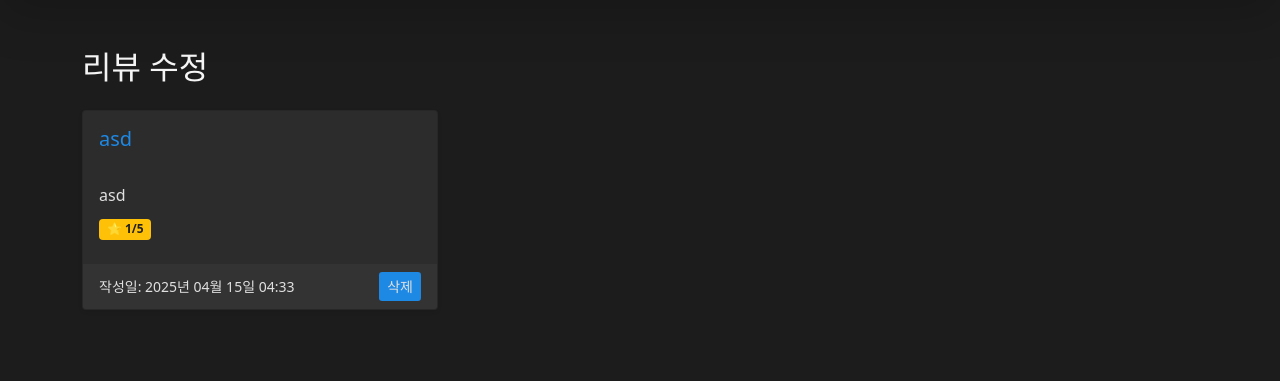
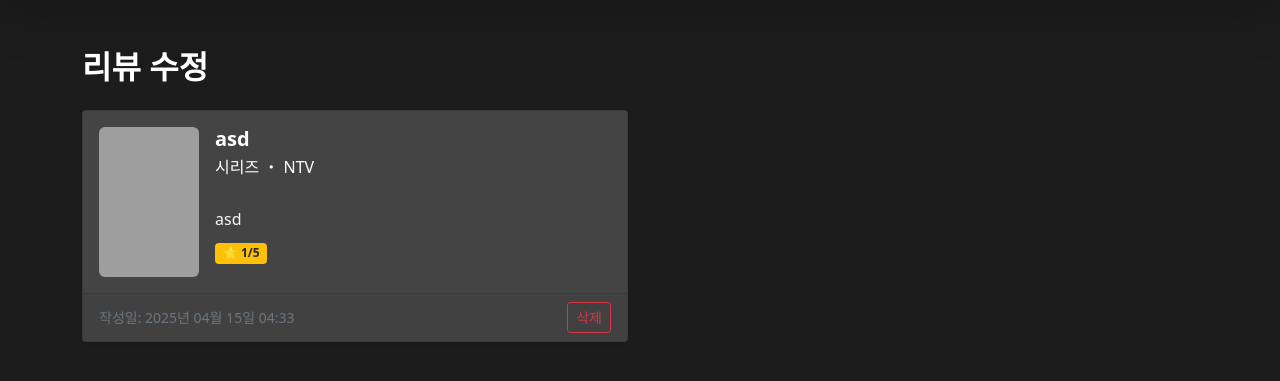
Before and after one commit to p7373993/moviereview, a Django app: template templates/mypage/my_review_list.html in a window 1280 px wide. Shown: the part 84-465 px from the top of the page. Run offline with Django 5.2, Linux system fonts and the light colour scheme; the template is opened without the code that fills it: values that come from a table or form of the project are taken from there, others are empty; data comes from the database, SQL or seed files in the repository; some libraries are stand-ins or nearby versions; grey boxes are pictures that could not be loaded.

Commit message:
로그인 회원가입 리뷰리스트 css 수정

```diff
--- a/config/settings.py
+++ b/config/settings.py
@@ -91,10 +91,9 @@ DATABASES = {
         "NAME": "pybo",  # 데이터베이스 이름
         "USER": "root",  # 사용자 이름 (root가 아니라 user로 변경)
         "PASSWORD": "0000",  # 비밀번호
-        "HOST": "127.0.0.1",  # WSL IP 주소
+        "HOST": "172.18.50.79",  # WSL IP 주소
         "PORT": "3306",  # 데이터베이스 포트번호 (3307)
         "CHARSET": "utf8mb4",  # 4바이트 UTF-8
-
     }
 }
 
--- a/templates/common/login.html
+++ b/templates/common/login.html
@@ -1,7 +1,7 @@
 {% extends "base.html" %} {% block content %}
 <style>
   body {
-    background-color: #2c2c2c; /* 연하늘색 */
+    background-color: #2c2c2c;
     margin: 0;
     padding: 0;
   }
--- a/templates/mypage/my_review_list.html
+++ b/templates/mypage/my_review_list.html
@@ -1,65 +1,68 @@
-{% extends "base.html" %}
-
-{% block content %}
+{% extends "base.html" %} {% block content %}
 
 <div class="container my-5">
-  <h2 class="mb-4" style="color: #f5f5f5;">리뷰 수정</h2>
+  <h2 class="mb-4 fw-bold text-white">리뷰 수정</h2>
 
   {% if review_list %}
-  <div class="row row-cols-1 row-cols-md-2 row-cols-lg-3 g-4">
+  <div class="row row-cols-1 row-cols-md-2 row-cols-lg-2 g-4">
     {% for review in review_list %}
     <div class="col">
-      <div class="card h-100 shadow-sm" style="background-color: #2c2c2c; color: #e0e0e0; transition: box-shadow 0.3s;">
-        <div class="card-body">
-          <h5
-            class="card-title d-flex justify-content-between align-items-center"
-            style="color: #f5f5f5;"
-          >
+      <div class="card h-100 shadow-sm" style="background-color: #444444">
+        <div class="card-body d-flex">
+          <!-- 영화 포스터 -->
+          <img
+            src="{{ review.movie.poster }}"
+            class="me-3"
+            style="
+              width: 100px;
+              height: 150px;
+              object-fit: cover;
+              border-radius: 6px;
+            "
+            alt="{{ review.movie.title }}"
+          />
+
+          <div class="flex-grow-1">
+            <!-- 영화 제목 -->
+            <h5 class="fw-bold mb-1">
               <a
                 href="{% url 'mypage:review_edit' user.username review.id %}"
-              class="text-decoration-none"
-              style="color: #1e88e5; transition: color 0.3s;"
-              onmouseover="this.style.color='#1565c0'"
-              onmouseout="this.style.color='#1e88e5'"
+                class="text-decoration-none text-white"
               >
                 {{ review.movie.title }}
               </a>
             </h5>
 
-          <p class="card-text mb-2" style="white-space: pre-line">
+            <!-- 플랫폼 (예: NTV) -->
+            <p class="mb-1 text-white">시리즈 ・ NTV</p>
+
+            <!-- 리뷰 내용 -->
+            <p class="mb-2" style="white-space: pre-line; color: #f5f5f5">
               {{ review.content|truncatechars:100 }}
             </p>
 
-          <div class="mb-2">
-            <span class="badge bg-warning text-dark"
-              style="color: #212121 !important;"
+            <!-- 별점 -->
+            <span class="badge bg-warning text-dark mb-2"
               >⭐ {{ review.score }}/5</span
             >
           </div>
         </div>
 
+        <!-- 작성일 + 삭제 버튼 -->
         <div
           class="card-footer d-flex justify-content-between align-items-center"
-          style="background-color: #333333; border: none;"
         >
-          <small style="color: #e0e0e0;">
+          <small class="text-muted">
             작성일: {{ review.created_at|date:"Y년 m월 d일 H:i" }}
           </small>
 
-          <!-- 삭제 버튼 -->
           <form
             method="post"
             action="{% url 'mypage:review_delete' user.username review.id %}"
             onsubmit="return confirm('정말 삭제하시겠습니까?');"
           >
             {% csrf_token %}
-            <button
-              type="submit"
-              class="btn btn-sm"
-              style="background-color: #1e88e5; color: #e0e0e0; border: none; transition: background-color 0.3s;"
-              onmouseover="this.style.backgroundColor='#1565c0'"
-              onmouseout="this.style.backgroundColor='#1e88e5'"
-            >
+            <button type="submit" class="btn btn-sm btn-outline-danger">
               삭제
             </button>
           </form>
@@ -70,17 +73,10 @@
   </div>
 
   {% else %}
-  <div class="alert text-center mt-4" role="alert" style="background-color: #333333; color: #e0e0e0; border: none;">
+  <div class="alert alert-info text-center mt-4" role="alert">
     아직 작성한 리뷰가 없습니다.
   </div>
   {% endif %}
 </div>
 
-<!-- 스타일 -->
-<style>
-  .card:hover {
-    box-shadow: 0 4px 12px rgba(0, 0, 0, 0.3) !important;
-  }
-</style>
-
 {% endblock %}
```
Lines whose indentation alone changed are shown as unchanged.
